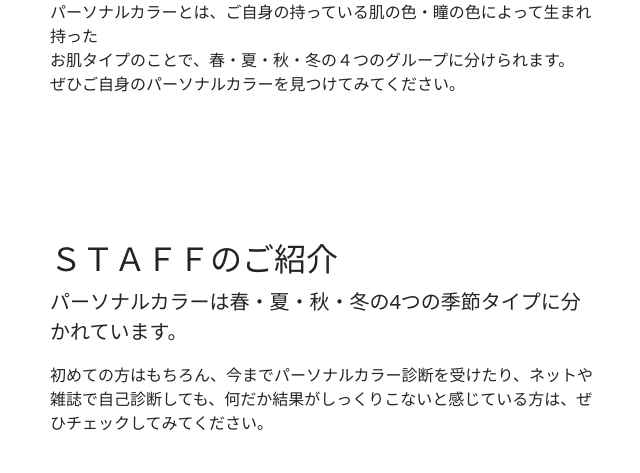
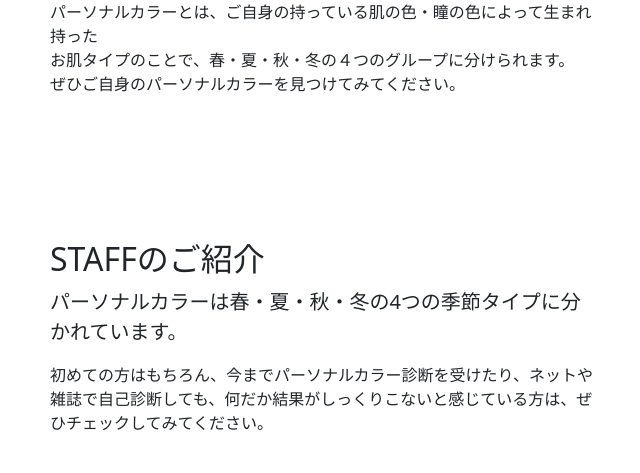
Before and after one commit to naturalmemo/personal_color, a Django app: template personal_color/templates/introduction.html in a window 1280 px wide. Shown: the part 638-1111 px from the top of the page, without its empty margins (317-957 px from the left). Run offline with Django 3.2, Linux system fonts and the light colour scheme; the template is opened without the code that fills it, so the values that code supplies are empty; some libraries are stand-ins or nearby versions.

Commit message:
半角に変更

```diff
--- a/personal_color/templates/introduction.html
+++ b/personal_color/templates/introduction.html
@@ -55,7 +55,7 @@
             <div class="container my-5">
                 <div class="row justify-content-center">
                     <div class="col-lg-6">
-                        <h2>ＳＴＡＦＦのご紹介</h2>
+                        <h2>STAFFのご紹介</h2>
                         <p class="lead">パーソナルカラーは春・夏・秋・冬の4つの季節タイプに分かれています。</p>
                         <p class="mb-0">初めての方はもちろん、今までパーソナルカラー診断を受けたり、ネットや雑誌で自己診断しても、何だか結果がしっくりこないと感じている方は、ぜひチェックしてみてください。</p>
                     </div>
```
